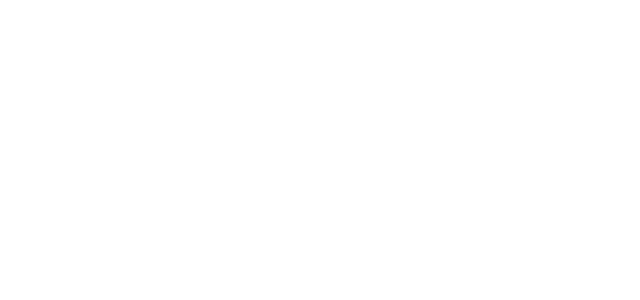
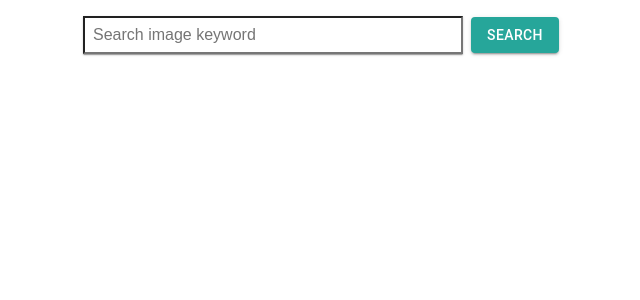
Before and after one commit to wilsonteh/image-search-with-unsplash, a React (Create React App) app: page / in a window 1280 px wide. Shown: the top 300 px of the page, without its empty margins (319-959 px from the left). Built offline with nearby package versions, Linux system fonts and the light colour scheme.

Commit message:
Add SearchBar component

```diff
--- a/package.json
+++ b/package.json
@@ -3,6 +3,7 @@
   "version": "0.1.0",
   "private": true,
   "dependencies": {
+    "@material-ui/core": "^4.12.3",
     "@testing-library/jest-dom": "^5.14.1",
     "@testing-library/react": "^11.2.7",
     "@testing-library/user-event": "^12.8.3",
--- a/public/index.html
+++ b/public/index.html
@@ -24,7 +24,9 @@
       work correctly both with client-side routing and a non-root public URL.
       Learn how to configure a non-root public URL by running `npm run build`.
     -->
-    <title>React App</title>
+
+    <title> Image Search </title>
+
   </head>
   <body>
     <noscript>You need to enable JavaScript to run this app.</noscript>
--- a/src/App.js
+++ b/src/App.js
@@ -1,10 +1,18 @@
-
+import ThemeProvider from "@material-ui/styles/ThemeProvider";
+import SearchForm from "./components/SearchForm";
+import theme from './material-ui/theme.js';
 
 function App() {
+
 	return (
-		<div className="App">
 
-		</div>
+		<ThemeProvider theme={ theme }>
+			<div className="App">
+
+				<SearchForm />
+
+			</div>
+		</ThemeProvider>
 	);
 }
 
--- /dev/null
+++ b/src/components/SearchForm.js
@@ -0,0 +1,42 @@
+import { Button } from "@material-ui/core";
+import { makeStyles, ThemeProvider } from "@material-ui/core/styles";
+import theme from "../material-ui/theme";
+
+
+const useStyles = makeStyles({
+   container: {
+      width: '600px',
+      margin: theme.spacing(2, 'auto'),
+      display: 'flex',
+      justifyContent: 'center',
+      alignItems: 'center',
+   },
+   search_bar: {
+      width: '60%',
+      fontSize: '1rem',
+      padding: theme.spacing(1),
+      margin: theme.spacing(0, 1, 0, 0),
+      boxShadow: theme.shadows[1],
+   },
+})
+
+const SearchBar = () => {
+
+   const classes = useStyles();
+
+   return (
+
+      <div className={ classes.container }>
+         <input type="text" id="search-bar" className={ classes.search_bar }
+            placeholder='Search image keyword' />
+
+         <Button variant='contained' color='primary' >
+            Search
+         </Button>
+      </div>
+
+
+   );
+}
+
+export default SearchBar;
--- a/src/index.css
+++ b/src/index.css
@@ -1,4 +1,7 @@
+@import url('https://fonts.googleapis.com/css2?family=Fira+Sans:ital,wght@0,100;0,200;0,300;0,400;0,500;0,600;0,700;0,800;1,300;1,400;1,500;1,600;1,700;1,800&display=swap');
+
 body {
-  margin: 0;
-  padding: 0;
+  	margin: 0;
+	padding: 0;
+	font-family: 'Fira Sans', sans-serif;
 }
--- /dev/null
+++ b/src/material-ui/theme.js
@@ -0,0 +1,14 @@
+import { createTheme } from "@material-ui/core/styles";
+import { teal } from "@material-ui/core/colors";
+
+const theme = createTheme({
+   palette: {
+      primary: {
+         light: teal[300],
+         main: teal[400],
+         dark: teal[500],
+      }
+   }
+})
+
+export default theme;
```
Also changed, not shown: 1 other file (tests, documents, lock files or other folders).
